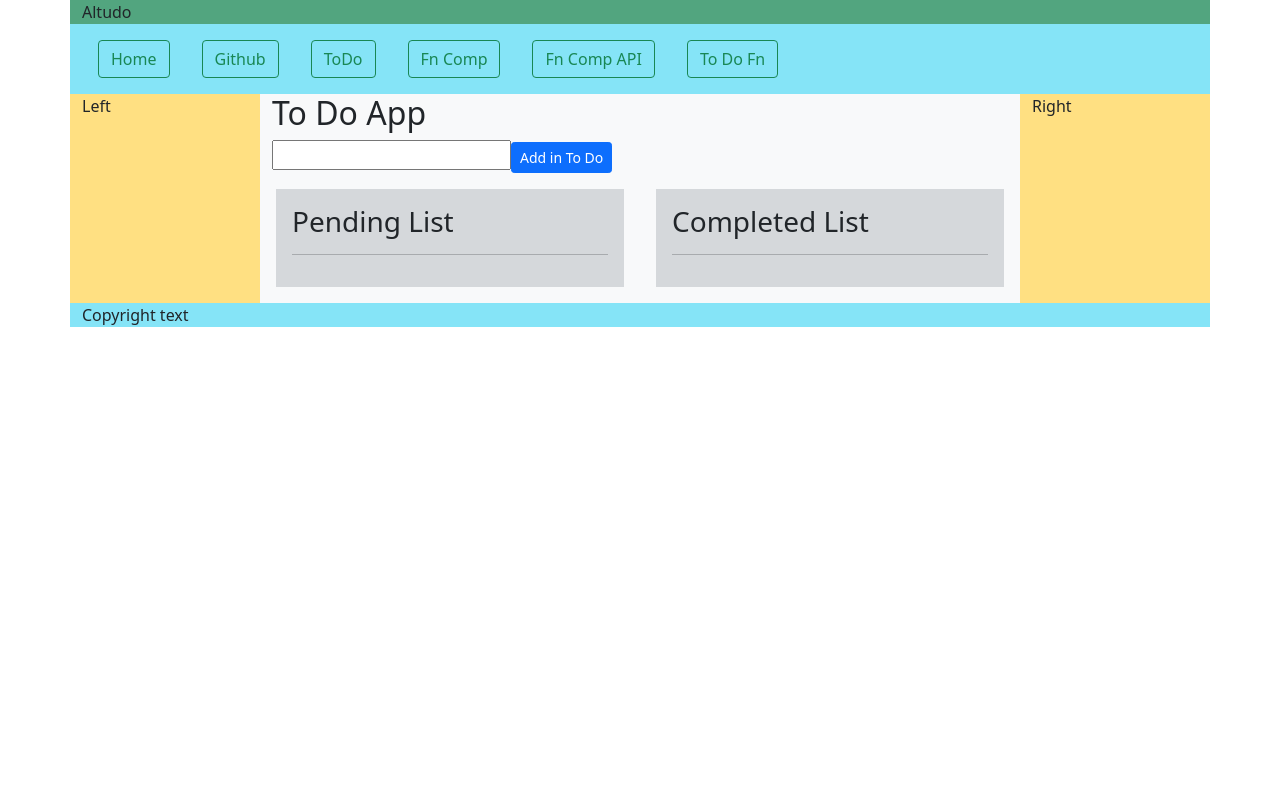
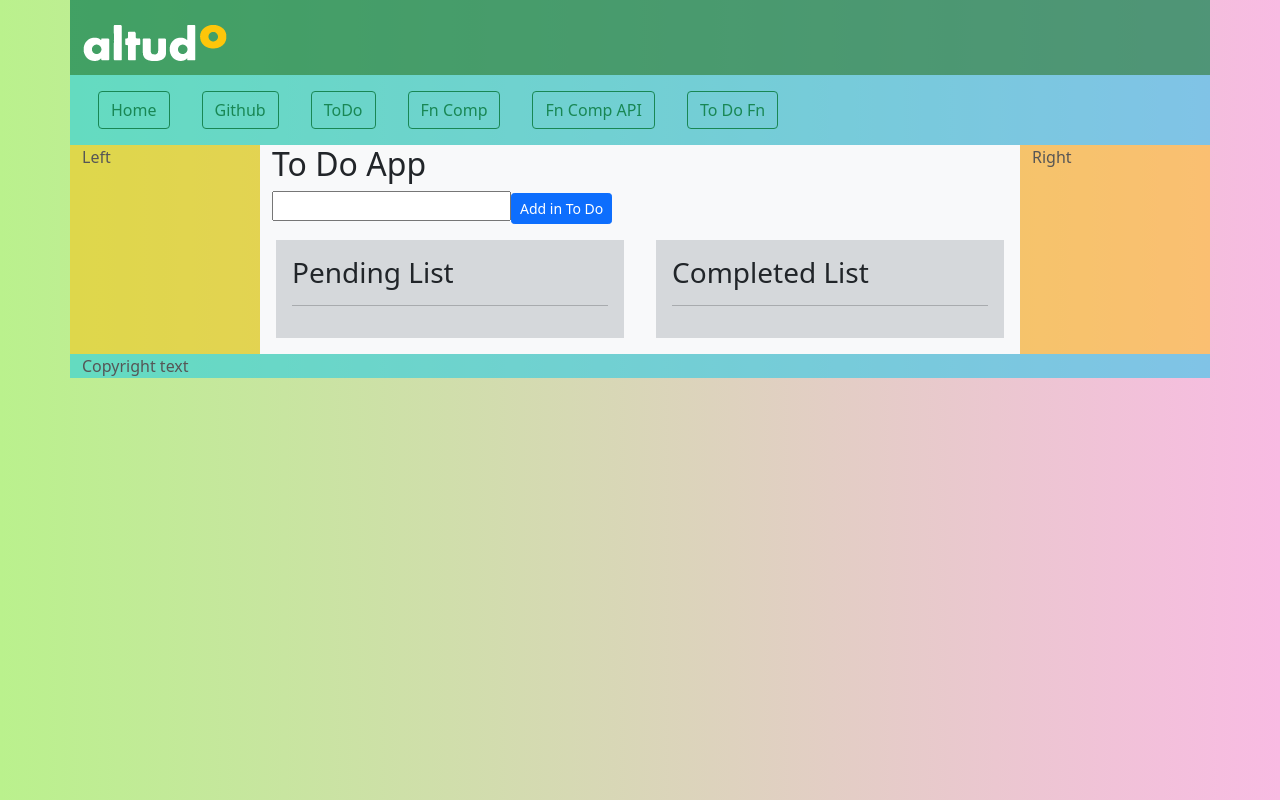
Before and after one commit to deepak104080/cetpa_react, a React (Create React App) app: page /todofn in a window 1280 px wide. Built offline with nearby package versions, Linux system fonts and the light colour scheme.

Commit message:
27th April 2022 - Session

```diff
--- a/package.json
+++ b/package.json
@@ -7,12 +7,14 @@
     "@testing-library/react": "^12.1.4",
     "@testing-library/user-event": "^13.5.0",
     "bootstrap": "^5.1.3",
+    "font-awesome": "^4.7.0",
     "nanoid": "^3.3.3",
     "react": "^18.0.0",
     "react-bootstrap": "^2.3.0",
     "react-dom": "^18.0.0",
     "react-router-dom": "^6.3.0",
     "react-scripts": "5.0.0",
+    "sass": "^1.51.0",
     "web-vitals": "^2.1.4"
   },
   "scripts": {
--- a/src/App.js
+++ b/src/App.js
@@ -3,7 +3,9 @@ import { BrowserRouter, Route, Routes } from 'react-router-dom';
 // import logo from './logo.svg';
 // import './App.css';
 import '../node_modules/bootstrap/dist/css/bootstrap.min.css';
+import '../node_modules/font-awesome/css/font-awesome.min.css';
 import './css/style.css';
+import './css/tempcss.scss';
 import Header from './common/Header';
 import Footer from './common/Footer';
 import MenuBar  from './common/NavBar';
@@ -19,13 +21,13 @@ function App() {
 
   return (
     <BrowserRouter>
-      <div className='container'>
+      <div className='container app-wrapper'>
 
         <Header/>
 
         <MenuBar/>
         <div className='row'>
-            <div className='col-sm-12 col-lg-2 bg-warning bg-opacity-50'>Left</div>
+            <div className='col-sm-12 col-lg-2 bg-warning bg-opacity-50 app-sidebar'>Left</div>
             <div className='col-sm-12 col-lg-8 bg-light'>
               <Routes>
                 <Route path='/' element = {<Home/>}/>
@@ -37,7 +39,7 @@ function App() {
                 <Route path='/todofn' element = {<ToDoFn/>}/>
               </Routes>
             </div>
-            <div className='col-sm-12 col-lg-2 bg-warning bg-opacity-50'>Right</div>
+            <div className='col-sm-12 col-lg-2 bg-warning bg-opacity-50 app-sidebar'>Right</div>
         </div>
 
         <Footer/>
--- a/src/GitHub.js
+++ b/src/GitHub.js
@@ -24,7 +24,8 @@ const GitHub = () => {
             </div>
             {
                 pageNum && pageNum.map((item) => (
-                    <button className="btn btn-danger btn-sm" onClick={() => setCurrentPageNum(item)}>Page {item}</button>
+                    <button className="btn btn-sm btn-secondary" onClick={() => setCurrentPageNum(item)}>Page {item}</button>
+                    // <button className="button-github" onClick={() => setCurrentPageNum(item)}>Page {item}</button>
                 ))
             }
 
--- a/src/ToDoFn.js
+++ b/src/ToDoFn.js
@@ -59,7 +59,9 @@ const ToDoFn = () => {
                             <div key={item.id} className="row">
                                 <span className="col-6" key={`altudo ${index}`}>{item.todotext}</span>
                                 <button className='col-2 btn btn-success btn-sm text-center' onClick={() => markDone(item.id)}>Done</button>
-                                <button className="col-2 btn btn-danger btn-sm text-center" onClick={() => markDelete(item.id)}>Delete</button>
+                                <button className="col-2 btn btn-danger btn-sm text-center" onClick={() => markDelete(item.id)}>
+                                    <i className='fa fa-trash'></i>
+                                </button>
                             </div>
                             </>
                         ))}
--- a/src/common/Footer.js
+++ b/src/common/Footer.js
@@ -6,7 +6,7 @@ const Footer = () => {
 
     return(
         <>
-            <div className='row bg-info bg-opacity-50'>
+            <div className='row bg-info bg-opacity-50 app-footer'>
                 <div className='col-12'>
                     Copyright text
                 </div>
--- a/src/common/Header.js
+++ b/src/common/Header.js
@@ -1,14 +1,17 @@
 import React, { useEffect, useState } from 'react';
 import {Link} from 'react-router-dom';
+import logo from '../assets/altudo.png'
 
 const Header = () => {
 
 
     return(
         <>
-            <div className='row bg-success bg-opacity-75'>
+            <div className='row bg-success bg-opacity-75 app-header'>
                 <div className='col-12'>
-                    Altudo
+
+                    <img src={logo}/>
+                    {!logo && <div>Altudo</div>}
                 </div>
             </div>
 
--- /dev/null
+++ b/src/css/tempcss.scss
@@ -0,0 +1,23 @@
+@import './variables.scss';
+
+body {
+    // background-color: $backColour;
+    background: linear-gradient(to right, $backColour1, $backColour2);
+    // background: linear-gradient(to right, #e66465, #9198e5);
+    .app-wrapper {
+        // font-size: 50px;
+        .app-header {
+            font-size: 50px;
+            color: $greycolour;
+        }
+        .app-footer {
+            color: $greycolour;
+        }
+        .app-sidebar {
+            color: $greycolour;
+        }
+        .button-github {
+            @include buttonStyle(#baf18d);
+        }
+    }
+}
--- /dev/null
+++ b/src/css/variables.scss
@@ -0,0 +1,9 @@
+$greycolour: #565656;
+$backColour1: #baf18d;
+$backColour2: #f9bbe3;
+
+@mixin buttonStyle($color) {
+    padding: 20px;
+    border: 1px solid #f65656;
+    background-color: $color;
+}
```
Also changed, not shown: src/assets/altudo.png (added), 1 other file (tests, documents, lock files or other folders).
